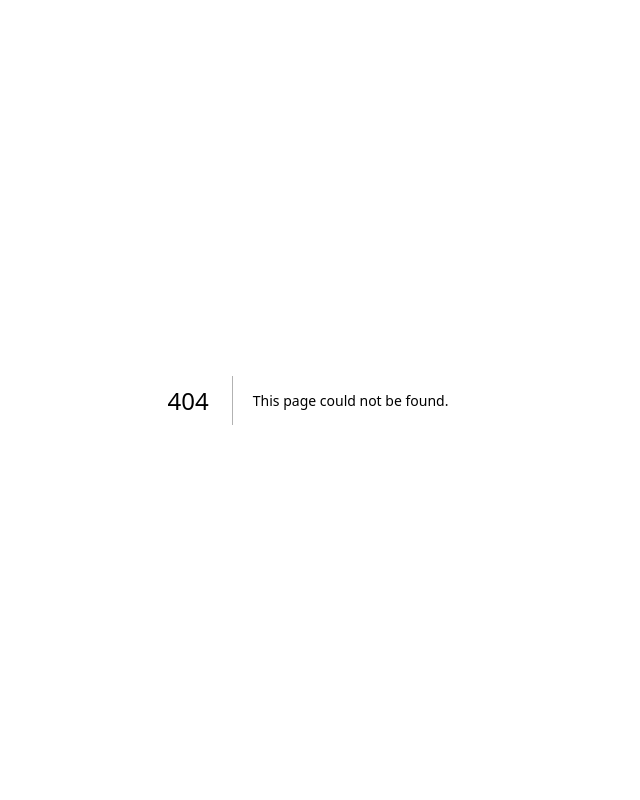
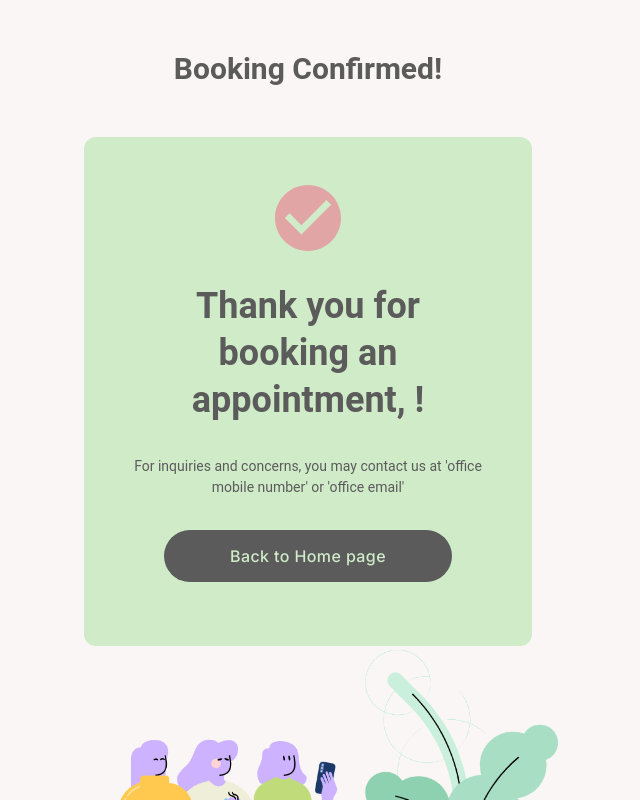
Before and after one commit to MisterMunchkin/mom-and-me-clinic, a Next.js app: page /appointment/booking-confirmed in a window 1280 px wide. Before the commit this address had no page. Shown: the top 800 px of the page, without its empty margins (332-972 px from the left). Built offline with nearby package versions, Linux system fonts and the light colour scheme.

Commit message:
16 final step in appointment stepper success step (#19)
* new booking success page

* adding padding to bottom image

```diff
--- /dev/null
+++ b/app/appointment/booking-confirmed/page.tsx
@@ -0,0 +1,25 @@
+import SuccessStep from "@/components/appointment-form-components/SuccessStep";
+
+interface BookingConfirmedParams {
+  patientFirstName: string;
+}
+
+export default function Page({
+  searchParams
+}: {
+  searchParams: BookingConfirmedParams
+}) {
+  return (
+    <>
+      <main className="h-screen">
+        <div className="h-full w-full flex flex-row justify-center p-4">
+          <div className="py-8 px-0 sm:px-8">
+            <SuccessStep
+              name={searchParams.patientFirstName}
+            />
+          </div>
+        </div>
+      </main>
+    </>
+  )
+}
--- a/components/appointment-form-components/ConfirmationStep.tsx
+++ b/components/appointment-form-components/ConfirmationStep.tsx
@@ -7,6 +7,7 @@ import { monthNames } from "@/utilities/constants";
 import { AppointmentSubmitRequest } from "@/classes/appointment-submit-request";
 import { toastNotifyService } from "@/services/toast-notify-service";
 import { toastConstants } from "@/utilities/toast-constants";
+import { useRouter } from 'next/navigation';
 
 interface ConfirmationStepProps {
   form: AppointmentFormMTInterface;
@@ -18,7 +19,8 @@ export default function ConfirmationStep({form, handleBack}: ConfirmationStepPro
   const {
     toastId,
     message
-  } = toastConstants.confirmationStep.submitError
+  } = toastConstants.confirmationStep.submitError;
+  const router = useRouter();
 
   if (!personalDetails) return <div>Personal details has not been added</div>
   if (!selectedDoctor) return <div>Doctor has not been selected</div>
@@ -51,6 +53,9 @@ export default function ConfirmationStep({form, handleBack}: ConfirmationStepPro
 
       // display success
       toastNotifyService.dismiss(toastId);
+      setTimeout(() => {
+        router.push(`appointment/booking-confirmed?patientFirstName=${personalDetails.firstName}`);
+      }, 250);
     } catch (error: any) {
       // display failure
       toastNotifyService
--- /dev/null
+++ b/components/appointment-form-components/SuccessStep.tsx
@@ -0,0 +1,57 @@
+import { Typography } from "@/utilities/material-tailwind-export";
+import Image from "next/image";
+import confirmIcon from "../../public/booking-confirmation-icon.svg";
+import lifeSaverImage from "../../public/lifesavers-waiting.png";
+import Link from "next/link";
+
+interface SuccessStepProps {
+  name: string;
+}
+
+export default function SuccessStep({name}: SuccessStepProps) {
+  return (
+    <>
+      <div
+        className="flex flex-col items-center w-full"
+      >
+        <Typography variant="h3" className="font-bold text-gray-650 mb-12">
+          Booking Confirmed!
+        </Typography>
+
+        <div
+          className="rounded-xl border-none bg-pastel-green max-w-md pt-12 pb-16 px-6 sm:px-12 flex flex-col items-center text-center"
+        >
+          <Image
+            src={confirmIcon}
+            alt="Booking Confirmed"
+          />
+
+          <Typography variant="h2" className="font-bold text-gray-650 mb-8 mt-8">
+            Thank you for booking an appointment, {name}!
+          </Typography>
+
+          <Typography variant="small" className="font-normal text-gray-650 mb-8">
+            For inquiries and concerns, you may contact us at &apos;office mobile number&apos;
+            or &apos;office email&apos;
+          </Typography>
+
+          <Link
+            href="/"
+            className="py-3.5 rounded-full text-pastel-green bg-gray-650 shadow-none hover:shadow-gray-650/50 min-w-[18rem]"
+          >
+            <span className="button-text inline-flex items-center">
+              Back to Home page
+            </span>
+          </Link>
+        </div>
+
+        <Image
+          className="pb-24"
+          src={lifeSaverImage}
+          alt='lifesaver waiting image'
+          width={500}
+        />
+      </div>
+    </>
+  );
+}
--- a/utilities/material-tailwind-export.ts
+++ b/utilities/material-tailwind-export.ts
@@ -7,7 +7,8 @@ import {
   Textarea,
   List,
   Input,
-  Alert
+  Alert,
+  Typography
 } from "@material-tailwind/react";
 
 export {
@@ -17,5 +18,6 @@ export {
   Textarea,
   List,
   Input,
-  Alert
+  Alert,
+  Typography
 }
```
Also changed, not shown: public/booking-confirmation-icon.svg (added), public/lifesavers-waiting.png (added).
